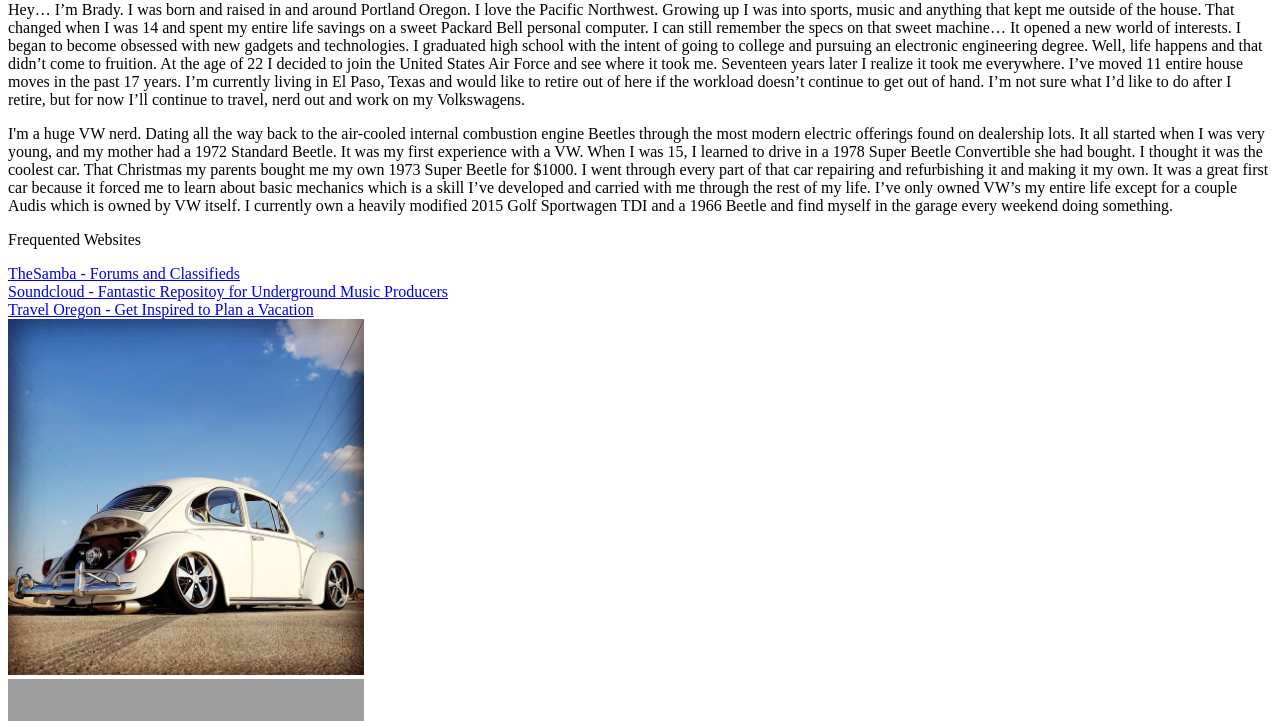
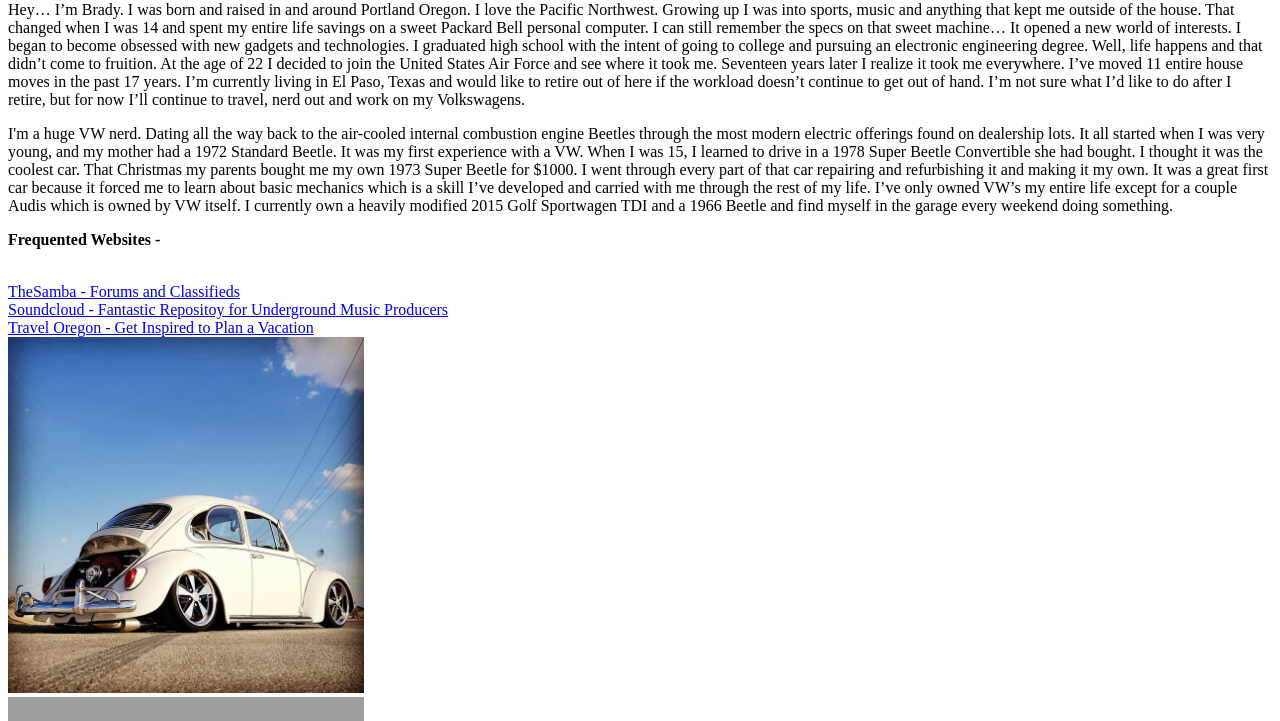
Before and after one commit to br80b/br80b.github.io, a plain HTML site: page index.html in a window 1280 px wide. Shown: the part 79-800 px from the top of the page. Drawn offline with Linux system fonts and the light colour scheme; grey boxes are pictures that could not be loaded.

Commit message:
Update index.html

```diff
--- a/index.html
+++ b/index.html
@@ -8,7 +8,8 @@
     <h1>My First Webpage in over 20 years!!!!</h1>
     <p>Hey… I’m Brady. I was born and raised in and around Portland Oregon. I love the Pacific Northwest. Growing up I was into sports, music and anything that kept me outside of the house. That changed when I was 14 and spent my entire life savings on a sweet Packard Bell personal computer. I can still remember the specs on that sweet machine… It opened a new world of interests. I began to become obsessed with new gadgets and technologies. I graduated high school with the intent of going to college and pursuing an electronic engineering degree. Well, life happens and that didn’t come to fruition. At the age of 22 I decided to join the United States Air Force and see where it took me. Seventeen years later I realize it took me everywhere. I’ve moved 11 entire house moves in the past 17 years. I’m currently living in El Paso, Texas and would like to retire out of here if the workload doesn’t continue to get out of hand. I’m not sure what I’d like to do after I retire, but for now I’ll continue to travel, nerd out and work on my Volkswagens.</p>
     <p>I'm a huge VW nerd. Dating all the way back to the air-cooled internal combustion engine Beetles through the most modern electric offerings found on dealership lots. It all started when I was very young, and my mother had a 1972 Standard Beetle. It was my first experience with a VW. When I was 15, I learned to drive in a 1978 Super Beetle Convertible she had bought. I thought it was the coolest car. That Christmas my parents bought me my own 1973 Super Beetle for $1000. I went through every part of that car repairing and refurbishing it and making it my own. It was a great first car because it forced me to learn about basic mechanics which is a skill I’ve developed and carried with me through the rest of my life. I’ve only owned VW’s my entire life except for a couple Audis which is owned by VW itself. I currently own a heavily modified 2015 Golf Sportwagen TDI and a 1966 Beetle and find myself in the garage every weekend doing something.</p>
-    <p>Frequented Websites</p>
+    <p><b>Frequented Websites -</b></p>
+    <br>
     <a href="https://www.thesamba.com/">TheSamba - Forums and Classifieds</a>
     <br>
     <a href="https://www.soundcloud.com/">Soundcloud - Fantastic Repositoy for Underground Music Producers</a>
```
